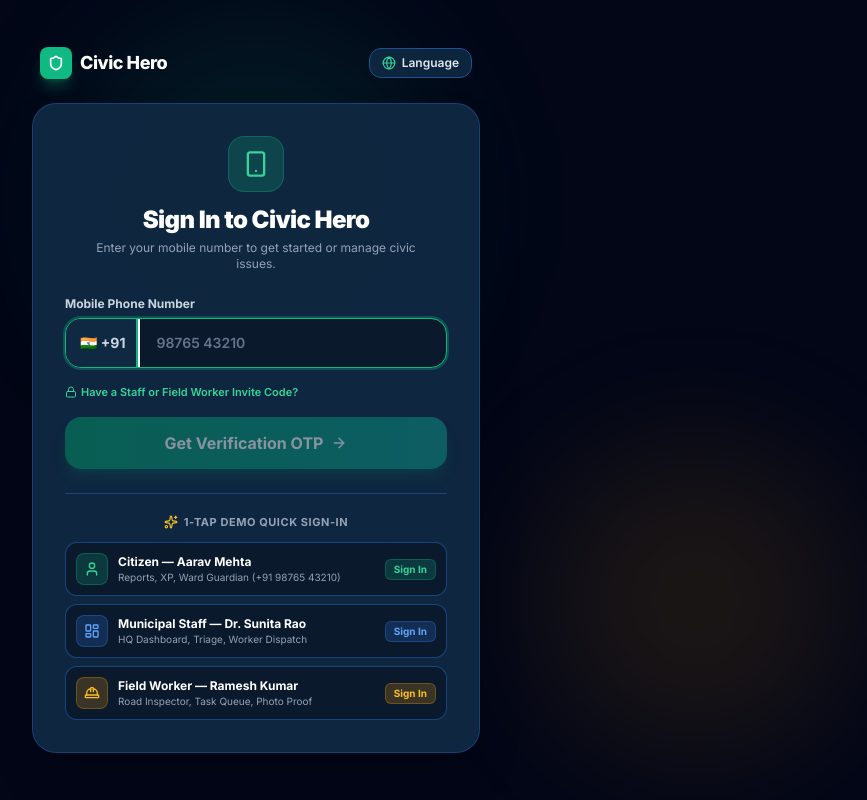
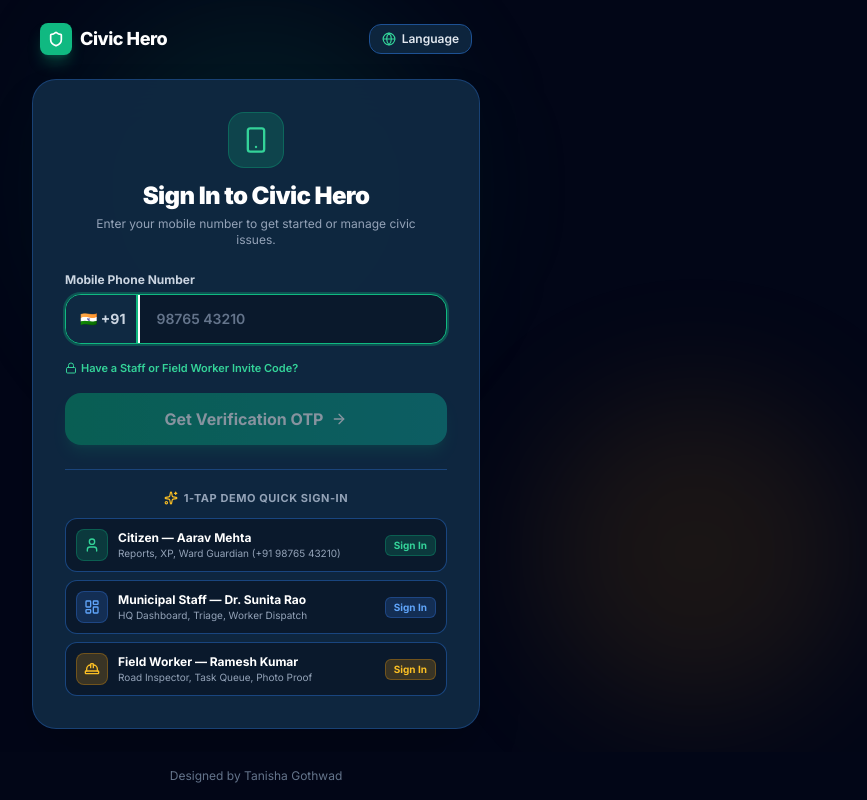
Before and after one commit to tanishagothwad/Civic-Hero, a React (Vite) app: page / in a window 1280 px wide. Shown: the whole page, without its empty margins (384-1251 px from the left). Built offline with nearby package versions, Linux system fonts and the light colour scheme.

Commit message:
Add subtle footer credit 'Designed by Tanisha Gothwad'

```diff
--- a/src/App.tsx
+++ b/src/App.tsx
@@ -33,14 +33,17 @@ const MainApp: React.FC = () => {
   // If not authenticated, present phone + OTP login screen
   if (!isAuthenticated) {
     return (
-      <>
+      <div className="min-h-screen bg-slate-950 flex flex-col justify-between">
         <LoginModal onOpenLanguage={() => setIsLanguageModalOpen(true)} />
+        <footer className="py-4 text-center text-xs text-slate-500">
+          Designed by Tanisha Gothwad
+        </footer>
         <LanguagePicker
           isOpen={isLanguageModalOpen}
           onClose={() => setIsLanguageModalOpen(false)}
         />
         <ToastNotification />
-      </>
+      </div>
     );
   }
 
@@ -82,6 +85,11 @@ const MainApp: React.FC = () => {
           </DeviceFrame>
         )}
       </main>
+
+      {/* Footer Credit */}
+      <footer className="py-4 text-center text-xs text-slate-500">
+        Designed by Tanisha Gothwad
+      </footer>
 
       {/* 3. Modals and Drawers */}
       {/* 3-Step Report Wizard */}
--- a/src/components/auth/LoginModal.tsx
+++ b/src/components/auth/LoginModal.tsx
@@ -88,7 +88,7 @@ export const LoginModal: React.FC<LoginModalProps> = ({ onOpenLanguage }) => {
   };
 
   return (
-    <div className="min-h-screen bg-slate-950 flex flex-col items-center justify-center p-4 relative overflow-hidden">
+    <div className="flex-1 w-full bg-slate-950 flex flex-col items-center justify-center p-4 relative overflow-hidden">
       {/* Dynamic Background Glow */}
       <div className="absolute top-1/4 left-1/2 -translate-x-1/2 -translate-y-1/2 w-96 h-96 bg-emerald-500/10 rounded-full blur-3xl pointer-events-none" />
       <div className="absolute bottom-10 right-10 w-80 h-80 bg-amber-500/10 rounded-full blur-3xl pointer-events-none" />
```
